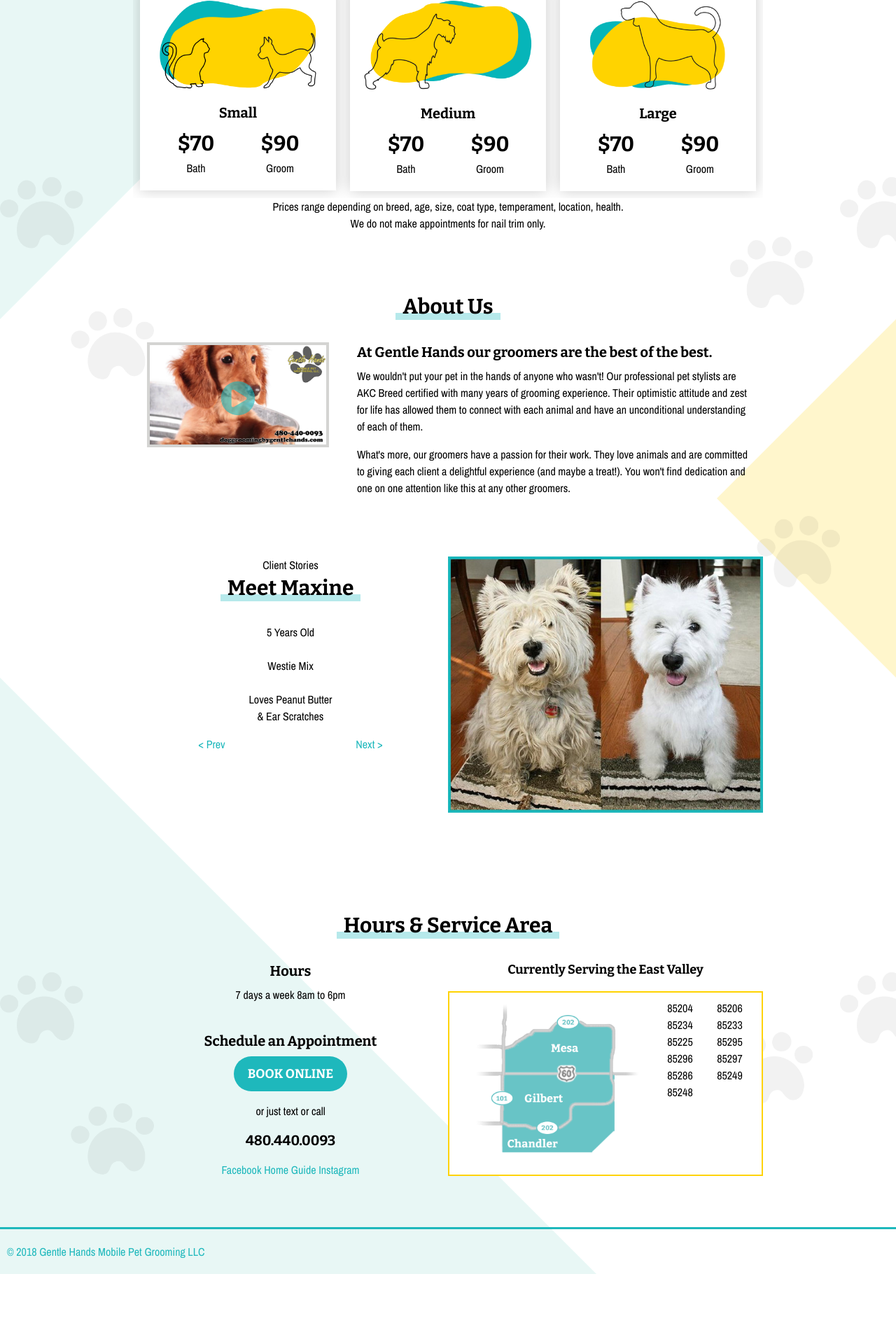
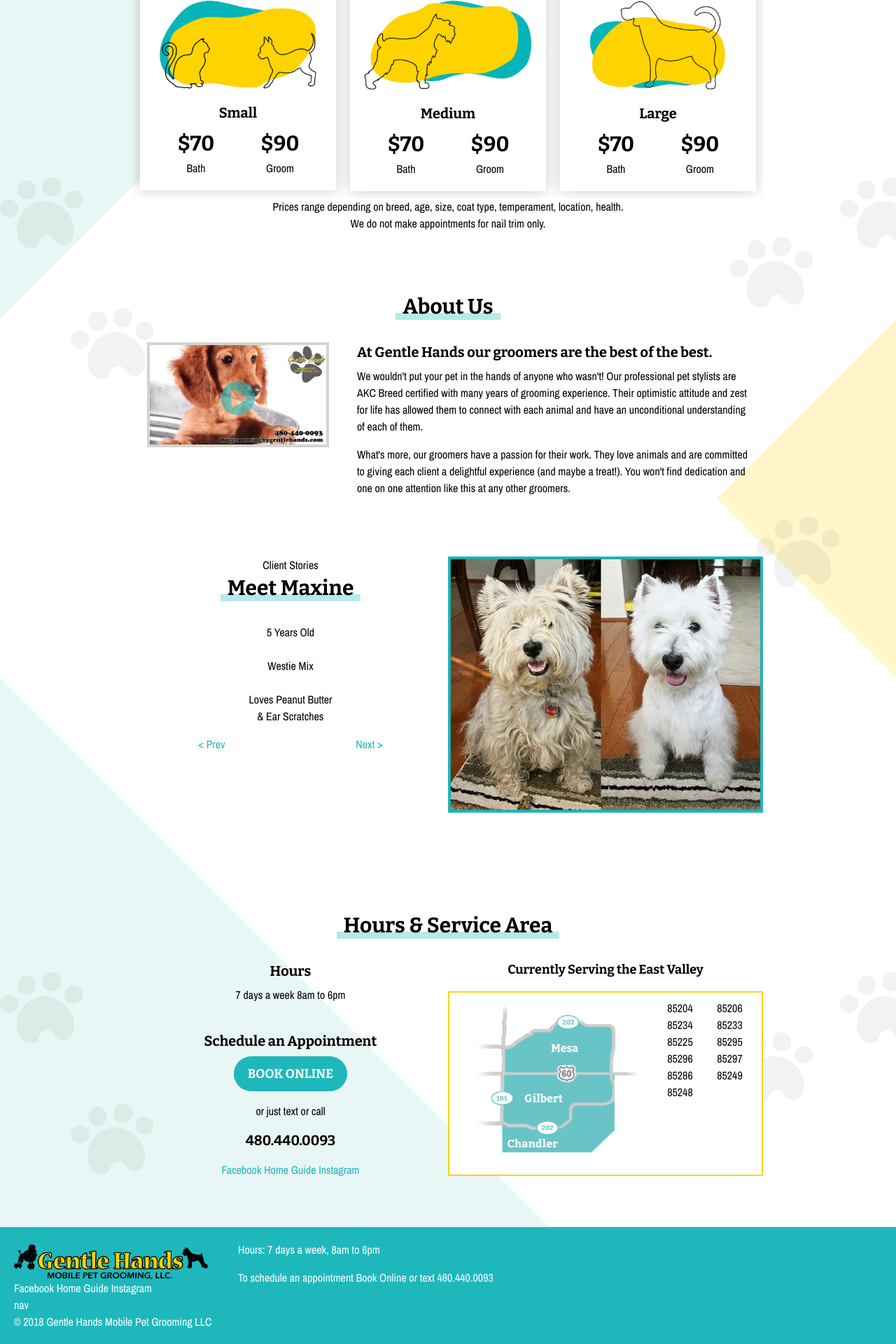
Before and after one commit to kristenzirkler/gentlehands-site, a Jekyll site: the page built from index.html, in a window 1280 px wide. Shown: the part 696-2616 px from the top of the page at 70% size. Built offline with Jekyll 4.4.1, drawn with Linux system fonts in a browser that asks for light colours; nearby versions of some CDN libraries; before the commit the page ends 2516 px from its top, so only the background shows below that.

Commit message:
New Footer (in Progress)

```diff
--- a/_includes/footer.html
+++ b/_includes/footer.html
@@ -1,3 +1,25 @@
 <div class="site-footer">
-    <a href="{{ site.baseurl }}/">&copy; {{ site.time | date: '%Y' }} Gentle Hands Mobile Pet Grooming LLC</a>
+    <div class="row">
+  		<div class="column md-one-forth">
+  			<a class="logo" href="{{ site.baseurl }}/"><img src="{{ site.baseurl }}/img/logo.png" alt="Grooming By Gentle Hands Mobile Pet Grooming" /></a>
+			<div>
+				<a href="#">Facebook</a>
+				<a href="#">Home Guide</a>
+				<a href="#">Instagram</a>
+			</div>
+
+  			nav<br>
+  		</div>
+  		<div class="column md-three-forths">
+			<p>Hours: 7 days a week, 8am to 6pm</p>
+  			<p>
+  				To schedule an appointment <a href="#">Book Online</a> or text <a class="phone" href="tel:+14804400093">480.440.0093</a>
+  			</p>
+  		</div>
+	</div>
+    <div class="copyright row">
+  		<div class="column">
+		    <a href="{{ site.baseurl }}/">&copy; {{ site.time | date: '%Y' }} Gentle Hands Mobile Pet Grooming LLC</a>
+		</div>
+	</div>
 </div>
--- a/scss/_simple-grid.scss
+++ b/scss/_simple-grid.scss
@@ -23,6 +23,9 @@
 }
 .sm-one-forth {
   width: 25%;
+}
+.sm-three-forths {
+  width: 75%;
 }
 .sm-one-fifth {
   width: 20%;
@@ -53,6 +56,9 @@
 }
 .md-one-forth {
   width: 25%;
+}
+.md-three-forths {
+  width: 75%;
 }
 .md-one-fifth {
   width: 20%;
@@ -86,6 +92,9 @@
 .lg-one-forth {
   width: 25%;
 }
+.md-three-forths {
+  width: 75%;
+}
 .lg-one-fifth {
   width: 20%;
 }
--- a/scss/site-frame.scss
+++ b/scss/site-frame.scss
@@ -64,10 +64,13 @@ body {
 		display: block;
 	}
 }
-
 .site-footer {
-	padding: 20px 10px;
-	border-top: 3px solid $main-color;
+	padding: 20px 0;
+	background: $main-color;
+	color: $white;
+	a {
+		color: $white;
+	}
 }
 // Responsive
 @media all and (min-width: 420px) {
```
